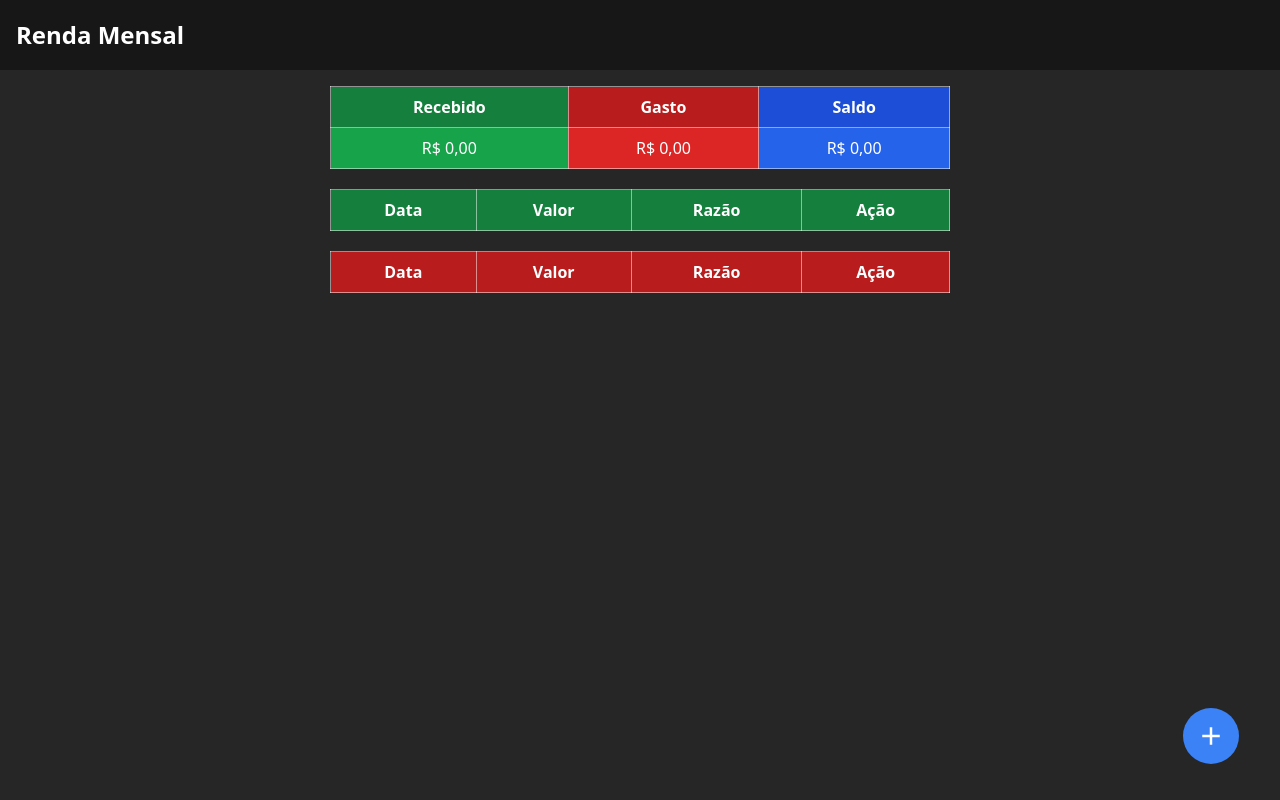
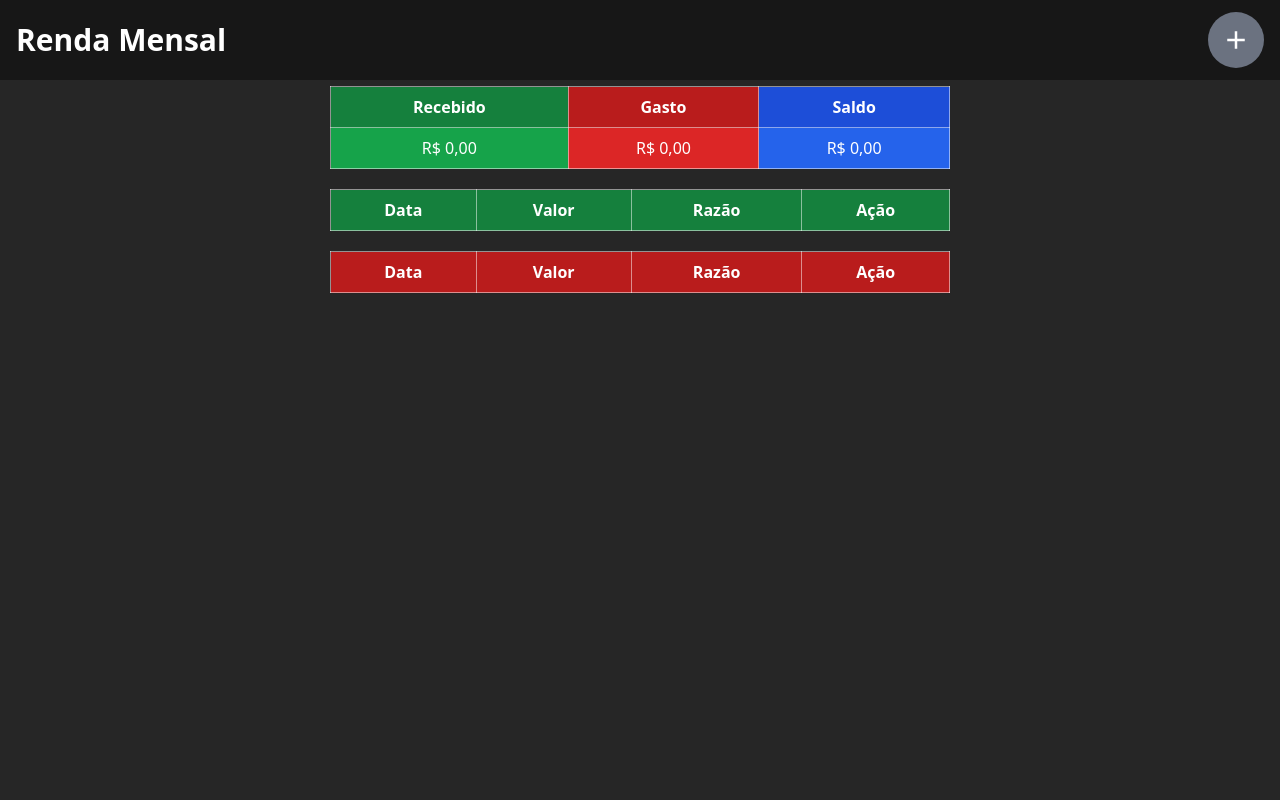
Before and after one commit to zolppy/balance, a React (Vite) app: page / in a window 1280 px wide. Built offline with nearby package versions, Linux system fonts and the light colour scheme.

Commit message:
style: mudança de posicionamento do botão flutuante

```diff
--- a/src/App.tsx
+++ b/src/App.tsx
@@ -1,5 +1,4 @@
 import AddModal from "./components/AddModal";
-import FloatingButton from "./components/FloatingButton";
 import Header from "./components/Header";
 import Informations from "./components/Informations";
 import ReceivedTable from "./components/ReceivedTable";
@@ -12,7 +11,7 @@ const App = () => {
       <Header />
       <main
         className="py-4 mt-[70px] flex flex-col gap-y-5 min-w-[320px] w-[90%] max-w-[620px] mx-auto"
-        style={{ minHeight: "calc(100svh - 70px)" }}
+        style={{ minHeight: "calc(100svh - 80px)" }}
       >
         <section>
           <article>
@@ -29,7 +28,6 @@ const App = () => {
             <SpentTable />
           </article>
         </section>
-        <FloatingButton />
         <AddModal />
         <RemoveModal />
       </main>
--- a/src/components/FloatingButton/index.tsx
+++ b/src/components/FloatingButton/index.tsx
@@ -7,7 +7,7 @@ const FloatingButton = () => {
   return (
     <button
       onClick={openAddModal}
-      className="bg-blue-500 h-14 w-14 rounded-full fixed right-[1%] bottom-[1%] -translate-x-1/2 -translate-y-1/2 grid place-items-center hover:bg-blue-600"
+      className="bg-gray-500 h-14 w-14 rounded-full grid place-items-center hover:bg-gray-600"
     >
       <BiPlus className="text-3xl" />
     </button>
--- a/src/components/Header/index.tsx
+++ b/src/components/Header/index.tsx
@@ -1,7 +1,10 @@
+import FloatingButton from "../FloatingButton";
+
 const Header = () => {
   return (
-    <header className="bg-neutral-900 p-4 fixed top-0 left-0 w-full h-[70px] flex items-center">
-      <h1 className="text-2xl font-bold">Renda Mensal</h1>
+    <header className="bg-neutral-900 p-4 fixed top-0 left-0 w-full h-[80px] flex items-center justify-between">
+      <h1 className="text-3xl font-bold">Renda Mensal</h1>
+      <FloatingButton />
     </header>
   );
 };
```
